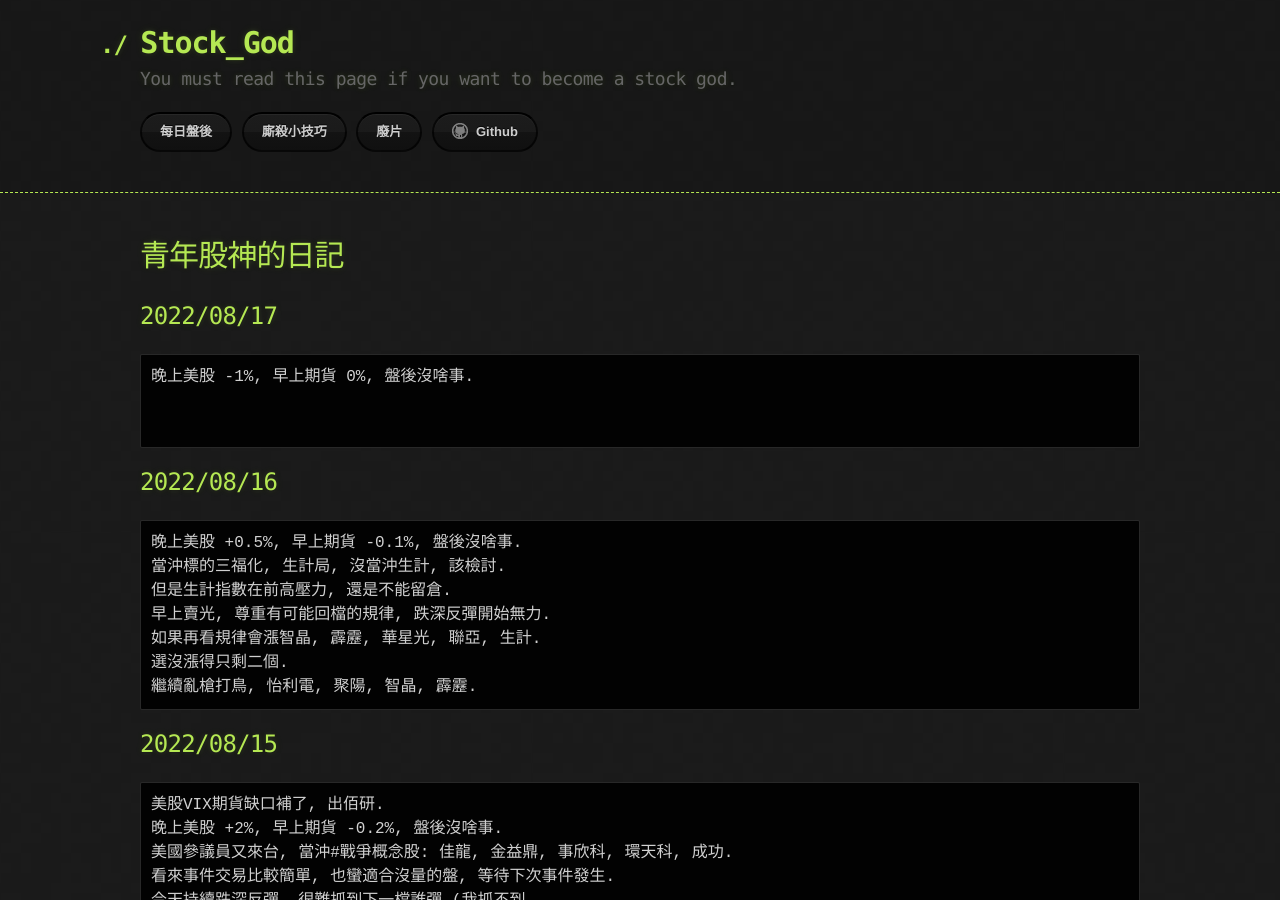
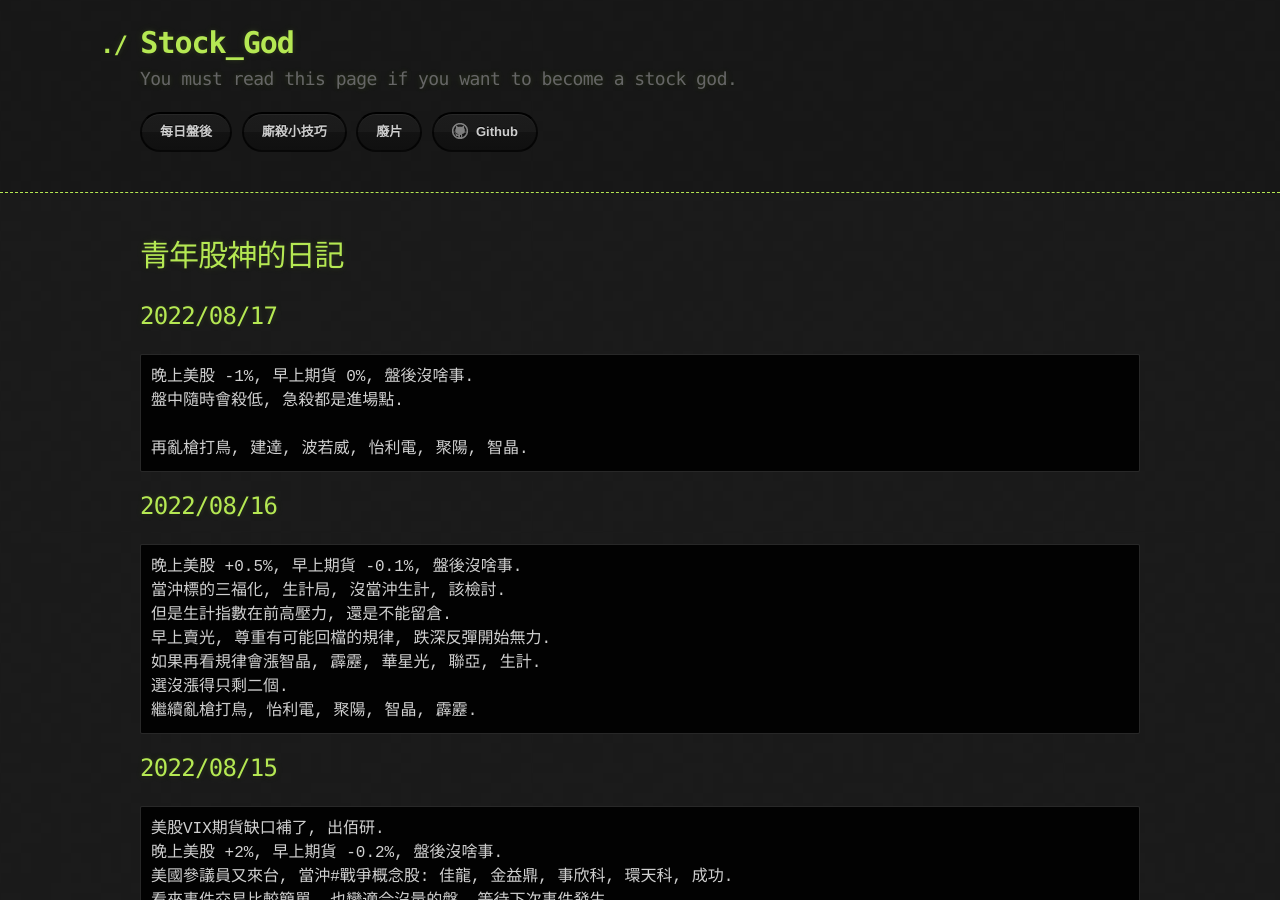
Before and after one commit to lepg5487/Stock_God, a Jekyll site: the page built from index.md, in a window 1280 px wide and 900 px high. Built offline with Jekyll 4.4.1, drawn with Linux system fonts in a browser that asks for light colours; our own code applies the rules of GitHub Pages for plain Markdown files.

Commit message:
Update index.md

````diff
--- a/index.md
+++ b/index.md
@@ -7,8 +7,9 @@ layout: testlayouts
 ## 2022/08/17
 ```
 晚上美股 -1%, 早上期貨 0%, 盤後沒啥事.
-
-
+盤中隨時會殺低, 急殺都是進場點.
+
+再亂槍打鳥, 建達, 波若威, 怡利電, 聚陽, 智晶.
 ```
 
 ## 2022/08/16
````
